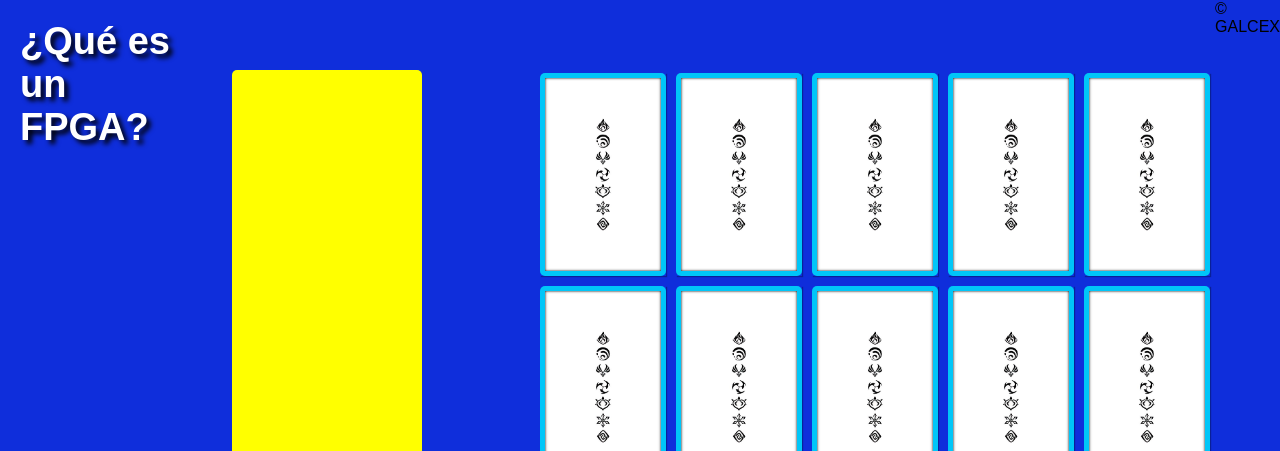
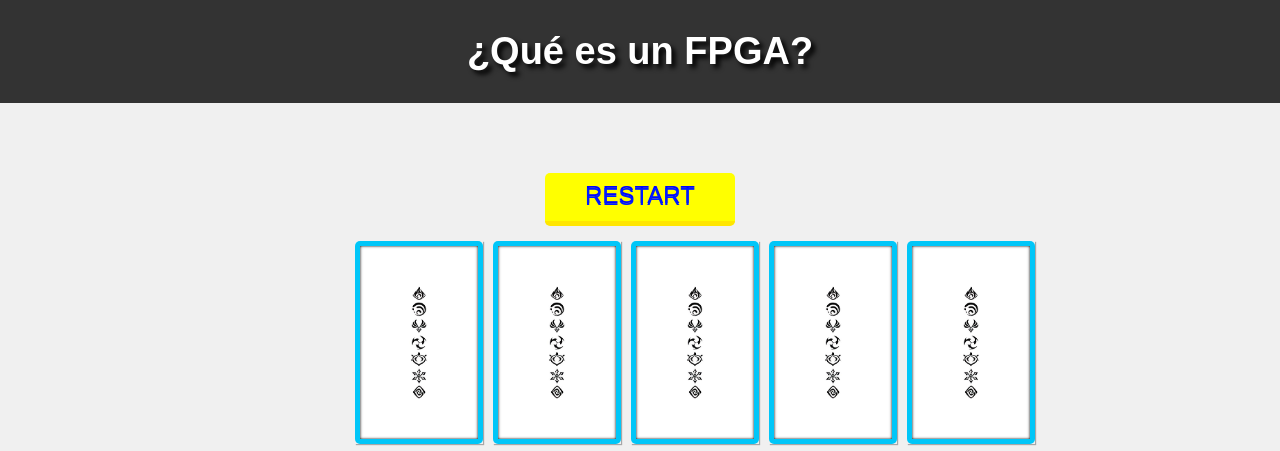
Before and after one commit to AdolfoHMtz/Memorama, a plain HTML site: page memorama.html in a window 1280 px wide. Shown: the top 451 px of the page. Drawn offline with Linux system fonts and the light colour scheme.

Commit message:
Add files via upload

```diff
--- a/css/styles-memorama.css
+++ b/css/styles-memorama.css
@@ -6,10 +6,13 @@
 }
 /* estilos de la pagian general*/
 body {
-width: 100%;
-height: 100%;
-display: flex;
-background: #0f2edb;
+  width: 100%;
+  height: 100%;
+  display: flex;
+  flex-direction: column;
+  justify-content: center;
+  align-items: center;
+  background: #f0f0f0; /* Cambiado a un color más claro */
 }
 /* cuadricula del menu y tablero*/
 .container {
@@ -19,6 +22,10 @@ background: #0f2edb;
   gap: 0px 0px;
   grid-template-areas:
     "menu tablero";
+}
+.container {
+  width: 100%;
+  max-width: 800px; /* Ajuste el máximo ancho del contenedor */
 }
 /* areas de la cuadricula */
 .menu { grid-area: menu; }
@@ -31,12 +38,16 @@ h1{
   color: #FFF;
 /* estilos de los creadores */
 }
-h2{
-  margin: 20px;
-  font-size: 28px;
-  color: #FFF;
-  text-shadow:3px 3px 4px rgb(0, 0, 0);
+
+.header, .footer {
+  width: 100%;
+  background: #333; /* Cambiado a un color más oscuro */
+  color: #fff; /* Texto en blanco */
+  padding: 10px 0;
+  text-align: center;
 }
+
+
 /* estilos del menu (boton de restart, titulo y nombres)*/
 .menu {
   margin-top: 10%;
@@ -44,13 +55,21 @@ h2{
 }
 /* estilos del tablero */
 .tablero {
-  margin-top: 10%;
-  width: 680px;
+  width: 690px;
   height: 850px;
   display: flex;
   flex-wrap: wrap;
   perspective: 1000px;
 }
+
+.tablero {
+  display: flex;
+  flex-wrap: wrap;
+  justify-content: center;
+}
+
+
+
 /* estilos de la carta */
 .carta {
   width: calc(20% - 10px);
@@ -124,3 +143,10 @@ button#resetear {
   left: 50%;
   text-shadow: 10px 4px black
 }
+.footer {
+  width: 100%;
+  background: #333; /* Cambiado a un color más oscuro */
+  color: #fff; /* Texto en blanco */
+  padding: 10px 0;
+  text-align: center;
+}
```
